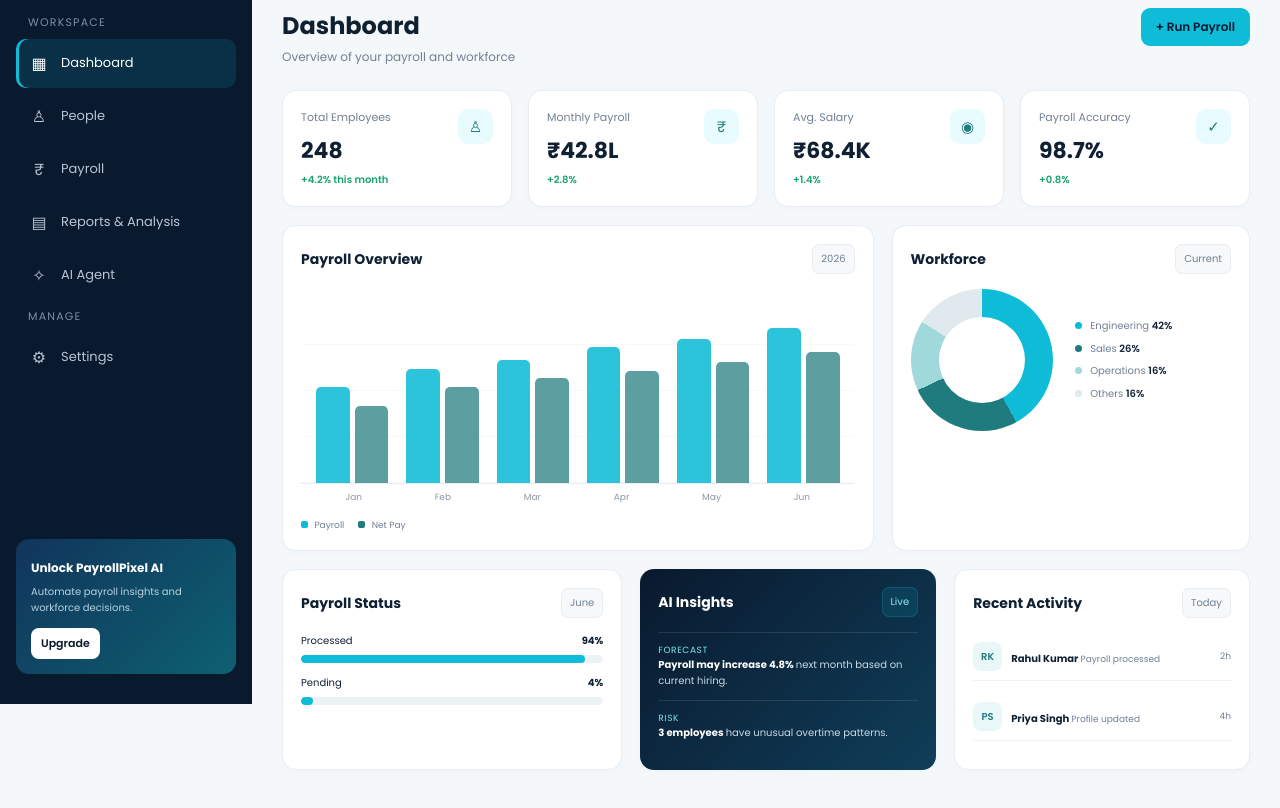
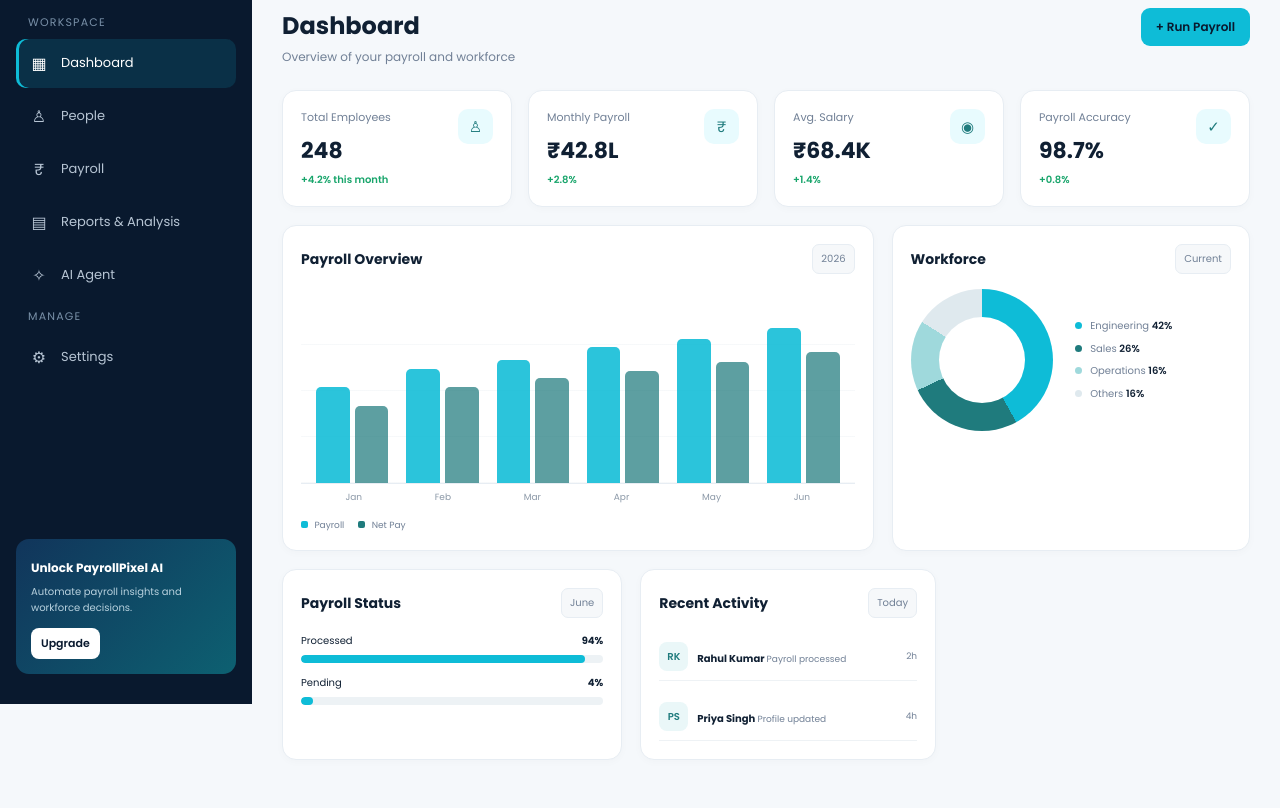
Before and after one commit to ankitkumar-dev07/project, a plain HTML site: page index.html in a window 1280 px wide. Shown: the part 96-904 px from the top of the page. Drawn offline with Linux system fonts and the light colour scheme.

Commit message:
Remove AI Insights section from index.html
Removed the AI Insights section from the index.html file.

```diff
--- a/index.html
+++ b/index.html
@@ -730,58 +730,6 @@
 
 
                     </div>
-
-
-
-                    <div class="card ai">
-
-
-                        <div class="card-title">
-
-                            <h3>
-                                AI Insights
-                            </h3>
-
-                            <span>
-                                Live
-                            </span>
-
-                        </div>
-
-
-                        <div class="insight">
-
-                            <div class="tag">
-                                Forecast
-                            </div>
-
-                            <b>
-                                Payroll may increase 4.8%
-                            </b>
-
-                            next month based on current hiring.
-
-                        </div>
-
-
-                        <div class="insight">
-
-                            <div class="tag">
-                                Risk
-                            </div>
-
-                            <b>
-                                3 employees
-                            </b>
-
-                            have unusual overtime patterns.
-
-                        </div>
-
-
-                    </div>
-
-
 
                     <div class="card">
 
```
